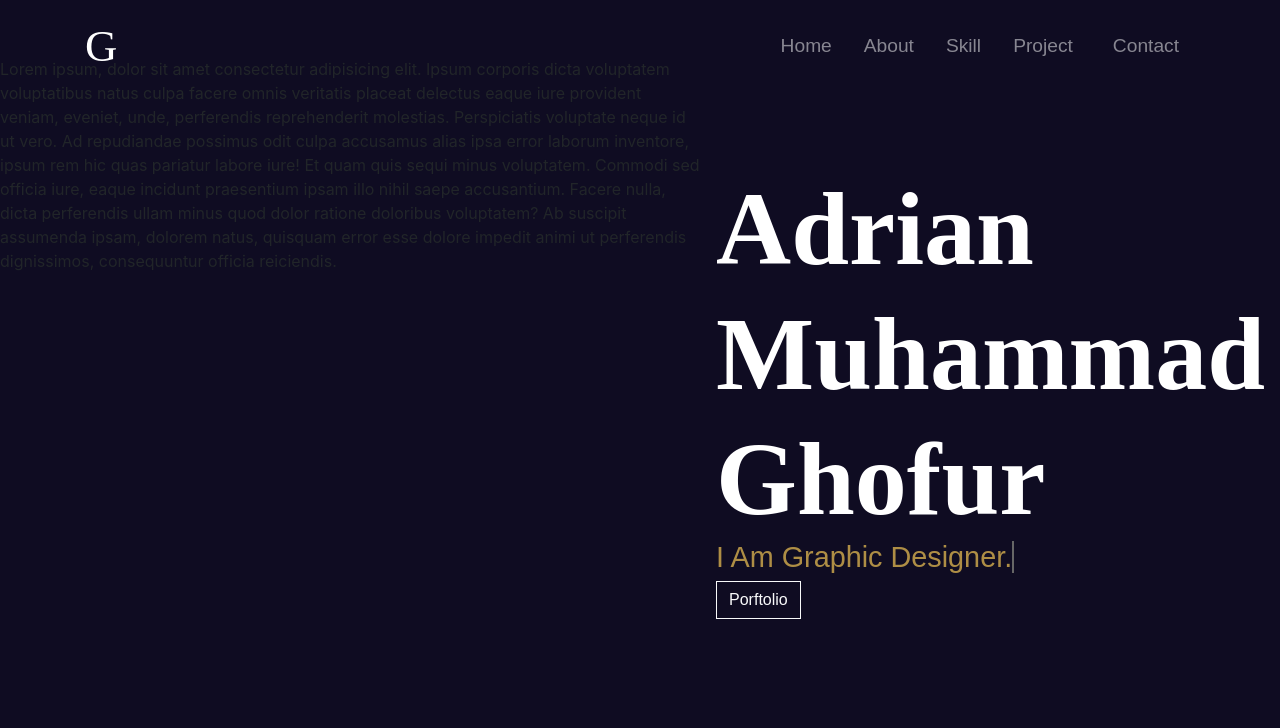
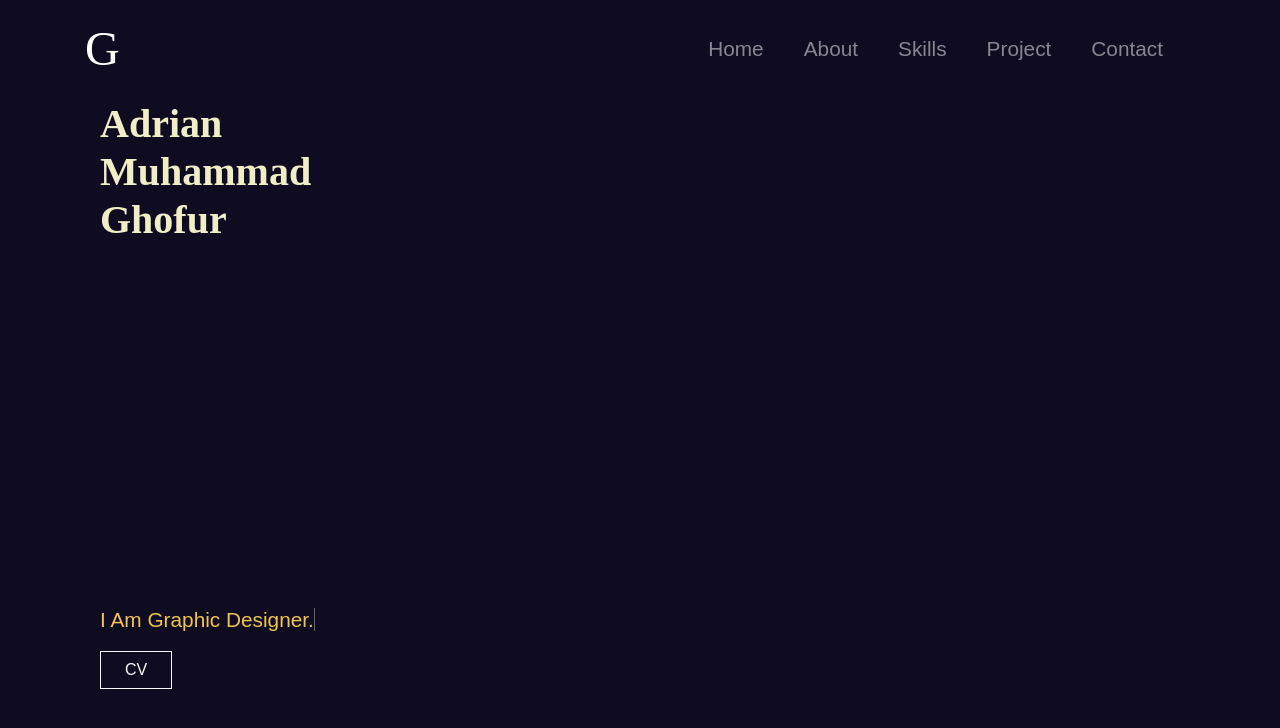
Before and after one commit to adrian-dev-art/personal-website, a plain HTML site: page index.html in a window 1280 px wide. Drawn offline with nearby package versions, Linux system fonts and the light colour scheme.

Commit message:
remake boss

```diff
--- a/index.html
+++ b/index.html
@@ -11,26 +11,25 @@
     <!-- Bootstrap CSS -->
     <link
       rel="stylesheet"
-      href="https://stackpath.bootstrapcdn.com/bootstrap/4.1.3/css/bootstrap.min.css"
-      integrity="sha384-MCw98/SFnGE8fJT3GXwEOngsV7Zt27NXFoaoApmYm81iuXoPkFOJwJ8ERdknLPMO"
+      href="https://cdn.jsdelivr.net/npm/bootstrap@4.5.3/dist/css/bootstrap.min.css"
+      integrity="sha384-TX8t27EcRE3e/ihU7zmQxVncDAy5uIKz4rEkgIXeMed4M0jlfIDPvg6uqKI2xXr2"
       crossorigin="anonymous"
     />
-
-    <!--Icons-->
+    <link rel="stylesheet" href="style.css" />
     <link
       rel="stylesheet"
       href="path/to/font-awesome/css/font-awesome.min.css"
     />
-    <link rel="stylesheet" href="style.css" />
 
-    <title>Adrian MG</title>
+    <title>Adrian | Video Editor & Graphic Designer</title>
   </head>
   <body>
-    <nav class="navbar navbar-expand-lg sticky-top navbar-dark bg-transparent">
-      <div class="container bg-transparent ">
+    <!--Navbar-->
+    <nav class="navbar navbar-expand-lg navbar-dark fixed-top bg-transparent">
+      <div class="container bg-transparent">
         <a class="navbar-brand" href="#">G</a>
         <button
-          class="navbar-toggler"
+          class="navbar-toggler "
           type="button"
           data-toggle="collapse"
           data-target="#navbarNav"
@@ -41,74 +40,81 @@
           <span class="navbar-toggler-icon"></span>
         </button>
         <div
-          class="collapse navbar-collapse justify-content-end bg-transparent"
+          class="collapse navbar-collapse justify-content-end"
           id="navbarNav"
         >
-          <ul class="navbar-nav bg-transparent">
-            <li class="nav-item pr-3 bg-transparent">
-              <a class="nav-link" href="#">Home </a>
+          <ul class="navbar-nav ">
+            <li class="nav-item pr-4">
+              <a class="nav-link " href="#">Home</a>
             </li>
-            <li class="nav-item pr-3 bg-transparent">
-              <a class="nav-link " href="#">About</a>
+            <li class="nav-item pr-4">
+              <a class="nav-link" href="#">About</a>
             </li>
-            <li class="nav-item pr-3 bg-transparent">
-              <a class="nav-link" href="#">Skill</a>
+            <li class="nav-item pr-4">
+              <a class="nav-link" href="#">Skills</a>
             </li>
-            <li class="nav-item pr-3 bg-transparent">
-              <a class="nav-link pr-3" href="#">Project</a>
+            <li class="nav-item pr-4">
+              <a class="nav-link" href="#">Project</a>
             </li>
-            <li class="nav-item bg-transparent">
-              <a class="nav-link pr-3" href="#">Contact</a>
+            <li class="nav-item pr-4">
+              <a class="nav-link" href="#">Contact</a>
             </li>
           </ul>
         </div>
       </div>
     </nav>
 
-    <!--Jumbotron-->
-    <div class="jumbotron jumbotron-fluid d-flex ">
-        <div class="image flex-fill">
-            <p>Lorem ipsum, dolor sit amet consectetur adipisicing elit. Ipsum corporis dicta voluptatem voluptatibus natus culpa facere omnis veritatis placeat delectus eaque iure provident veniam, eveniet, unde, perferendis reprehenderit molestias. Perspiciatis voluptate neque id ut vero. Ad repudiandae possimus odit culpa accusamus alias ipsa error laborum inventore, ipsum rem hic quas pariatur labore iure! Et quam quis sequi minus voluptatem. Commodi sed officia iure, eaque incidunt praesentium ipsam illo nihil saepe accusantium. Facere nulla, dicta perferendis ullam minus quod dolor ratione doloribus voluptatem? Ab suscipit assumenda ipsam, dolorem natus, quisquam error esse dolore impedit animi ut perferendis dignissimos, consequuntur officia reiciendis.</p>
+    <!--Home-->
+    <div class="home row ">
+      <div class="container bg-transparent">
+        <div class="col-sm-12">
+          <p class="name display-4">
+            Adrian <br />
+            Muhammad <br />
+            Ghofur
+          </p>
         </div>
-      <div class="container content-jumbotron d-flex  flex-column">
-        <h1 class="display-4">Adrian<br />Muhammad<br />Ghofur</h1>
+        <div class="col-sm-12">
           <div class="btn-desc">
-          <p>I Am
+            <p class="">
+              I Am
               <span
                 class="txt-rotate"
                 data-period="2000"
-               data-rotate='[ "Video Editor.", "Graphic Designer."]'></span>
+                data-rotate='[ "Video Editor.", "Graphic Designer."]'
+              ></span>
             </p>
             <p class="">
-            <button type="button" class="btn btn-outline-light rounded-0">
-              Porftolio
+              <button
+                type="button"
+                class="btn btn-outline-light border-none rounded-0 pl-4 pr-4"
+              >
+                CV
               </button>
             </p>
           </div>
         </div>
       </div>
-
-    <div class="page-about">
-
     </div>
 
-    <!-- Optional JavaScript -->
+    <!-- Optional JavaScript; choose one of the two! -->
     <script src="script.js"></script>
-    <!-- jQuery first, then Popper.js, then Bootstrap JS -->
+    <!-- Option 1: jQuery and Bootstrap Bundle (includes Popper) -->
     <script
-      src="https://code.jquery.com/jquery-3.3.1.slim.min.js"
-      integrity="sha384-q8i/X+965DzO0rT7abK41JStQIAqVgRVzpbzo5smXKp4YfRvH+8abtTE1Pi6jizo"
+      src="https://code.jquery.com/jquery-3.5.1.slim.min.js"
+      integrity="sha384-DfXdz2htPH0lsSSs5nCTpuj/zy4C+OGpamoFVy38MVBnE+IbbVYUew+OrCXaRkfj"
       crossorigin="anonymous"
     ></script>
     <script
-      src="https://cdnjs.cloudflare.com/ajax/libs/popper.js/1.14.3/umd/popper.min.js"
-      integrity="sha384-ZMP7rVo3mIykV+2+9J3UJ46jBk0WLaUAdn689aCwoqbBJiSnjAK/l8WvCWPIPm49"
+      src="https://cdn.jsdelivr.net/npm/bootstrap@4.5.3/dist/js/bootstrap.bundle.min.js"
+      integrity="sha384-ho+j7jyWK8fNQe+A12Hb8AhRq26LrZ/JpcUGGOn+Y7RsweNrtN/tE3MoK7ZeZDyx"
       crossorigin="anonymous"
     ></script>
-    <script
-      src="https://stackpath.bootstrapcdn.com/bootstrap/4.1.3/js/bootstrap.min.js"
-      integrity="sha384-ChfqqxuZUCnJSK3+MXmPNIyE6ZbWh2IMqE241rYiqJxyMiZ6OW/JmZQ5stwEULTy"
-      crossorigin="anonymous"
-    ></script>
+
+    <!-- Option 2: jQuery, Popper.js, and Bootstrap JS
+    <script src="https://code.jquery.com/jquery-3.5.1.slim.min.js" integrity="sha384-DfXdz2htPH0lsSSs5nCTpuj/zy4C+OGpamoFVy38MVBnE+IbbVYUew+OrCXaRkfj" crossorigin="anonymous"></script>
+    <script src="https://cdn.jsdelivr.net/npm/popper.js@1.16.1/dist/umd/popper.min.js" integrity="sha384-9/reFTGAW83EW2RDu2S0VKaIzap3H66lZH81PoYlFhbGU+6BZp6G7niu735Sk7lN" crossorigin="anonymous"></script>
+    <script src="https://cdn.jsdelivr.net/npm/bootstrap@4.5.3/dist/js/bootstrap.min.js" integrity="sha384-w1Q4orYjBQndcko6MimVbzY0tgp4pWB4lZ7lr30WKz0vr/aWKhXdBNmNb5D92v7s" crossorigin="anonymous"></script>
+    -->
   </body>
 </html>
--- a/style.css
+++ b/style.css
@@ -1,67 +1,43 @@
-* {
-    padding: 0;
-    margin: 0;
+*,html {
     background-color: #0F0C22;
 }
 
-.navbar-brand{
-    font-family: 'vidaloka', serif;
-    font-size: 2.8rem;
+.navbar{
+
+}
+
+.navbar-brand {
+    font-size: 3rem;
+    font-family: 'Vidaloka', serif;
 }
 
 .navbar-nav{
-    font-family: 'Montserrat', sans-serif;
-    font-size: 1.2rem;
-    font-weight: 300;
-    cursor: pointer;
+    font-size: 1.3rem;
+    font-family:'Montserrat', sans-serif;
+    font-weight: normal;
 }
 
-.jumbotron {
-    margin-top: -95px;
+.home{
     height: 100vh;
     background-color: #0F0C22;
+    margin-top: 10vh;
 }
 
-.jumbotron h1{
-    margin-top: 20%;
-    font-family: 'vidaloka',serif;
-    font-size: 2.8rem;
-    color: #ffffff;
+.name{
+    font-family: 'Vidaloka', serif;
+    font-weight: bold;
+    color: #efeec7;
+    font-size: 2.5rem;
+    margin-top: 20px;
 }
 
-.jumbotron .btn-desc{
-    margin-top: 90%;
+.btn-desc{
+    margin-top: 45vh;
 }
 
-.jumbotron .btn-desc p {
-    font-family: 'Montserrat',sans-serif;
+.btn-desc p {
+    font-family:'Montserrat',sans-serif;
     font-size: 1.3rem;
-    line-height: 16px;
-    color: rgba(239, 196, 84, 0.71);
+    font-weight:500;
+    color: #EFC454;
 }
-
-
-@media (min-width: 992px) {
-
-    .jumbotron{
-        margin-top: -100px;
-        height: 100vh;
-
-    }
-
-    .jumbotron h1{
-        font-size: 6.5rem;
-        font-family: 'Vidaloka',serif;
-        font-weight: bold;
-    }
-
-    .jumbotron .btn-desc {
-        margin-top: unset;
-    }
-
-    .jumbotron .btn-desc p {
-        font-family: 'Montserrat',sans-serif;
-        font-size: 1.8rem;
-        line-height: 16px;
-
-}
--- /dev/null
+++ b/style1.css
@@ -0,0 +1,93 @@
+* {
+    padding: 0;
+    margin: 0;
+    background-color: #0F0C22;
+}
+
+.navbar-brand {
+    font-family: 'vidaloka', serif;
+    font-size: 2.8rem;
+}
+
+.navbar-nav {
+    font-family: 'Montserrat', sans-serif;
+    font-size: 1.2rem;
+    font-weight: 300;
+    cursor: pointer;
+}
+
+.jumbotron {
+    margin-top: -95px;
+    height: 100vh;
+    weight: 100vmin;
+    background-color: #0F0C22;
+}
+
+.jumbotron .container {
+    margin-top: 5vh;
+
+
+}
+
+.jumbotron p {
+    margin-top: 25%;
+    font-family: 'vidaloka', serif;
+    font-size: 3rem;
+    color: #E9EFC7;
+    font-weight: 500;
+}
+
+.jumbotron .btn-desc {
+    margin-top: 5%;
+}
+
+.jumbotron .btn-desc p {
+    margin-top: 5%;
+    font-family: 'Montserrat', sans-serif;
+    font-size: 1.3rem;
+    line-height: 16px;
+    color: rgba(239, 196, 84, 0.71);
+}
+
+.jumbotron .container .row .img1 {
+    display:none;
+}
+
+.jumbotron .container .row .img {
+    display:none;
+}
+
+@media (min-width: 992px) {
+    .jumbotron {
+        margin-top: -100px;
+        height: 100vh;
+    }
+
+    .jumbotron .container {
+        margin-top: 10%;
+    }
+
+    .jumbotron p {
+        font-size: 7.5rem;
+        font-family: 'Vidaloka', serif;
+        font-weight: bold;
+        padding-bottom: 0.3em;
+    }
+    .jumbotron .btn-desc {
+        margin-top: unset;
+    }
+    .jumbotron .btn-desc p {
+        font-family: 'Montserrat', sans-serif;
+        font-size: 1.8rem;
+        line-height: 16px;
+    }
+
+    .jumbotron .container .row .img {
+        display: unset;
+    }
+
+
+    .jumbotron .container .row .img2 {
+        display: none;
+    }
+}
```
Also changed, not shown: index1.html (added, +87 -0 lines), img/me.jpg (added). Lines whose indentation alone changed are shown as unchanged.
